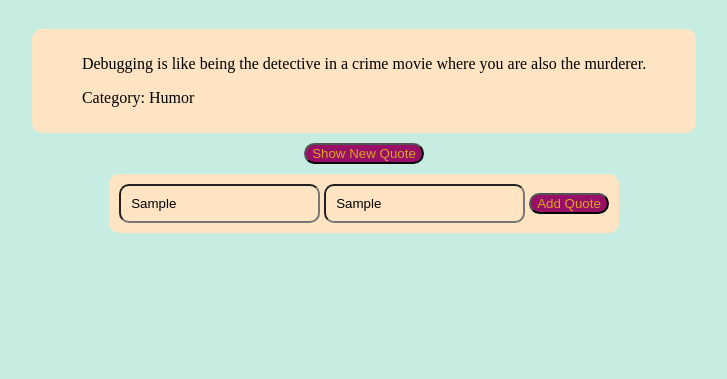
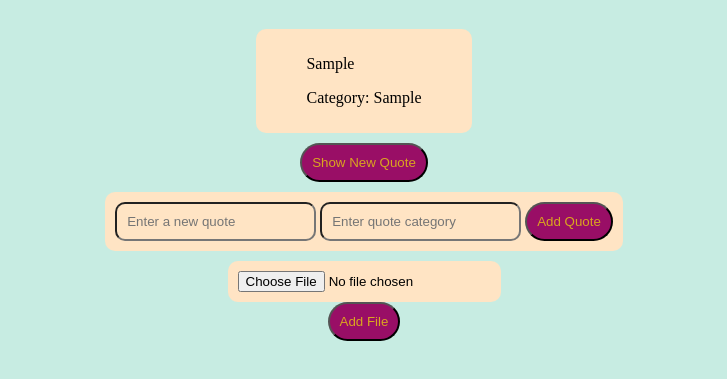
Before and after one commit to Morest1124/alx_fe_javascript, a plain HTML site: page dom-manipulation/index.html in a window 1280 px wide. Both pictures are taken after typing "Sample", "Sample" into the empty fields and a click on the button "Add Quote". Shown: the part 69-448 px from the top of the page, without its empty margins (276-1003 px from the left). Drawn offline with Linux system fonts and the light colour scheme.

Commit message:
Add files via upload

```diff
--- a/dom-manipulation/index.html
+++ b/dom-manipulation/index.html
@@ -16,6 +16,7 @@
         background-color: rgb(210, 5, 46);
         border-radius: 30px;
         margin: 10px;
+        padding: 20px;
       }
       div,
       input {
@@ -27,6 +28,7 @@
         color: goldenrod;
         background-color: rgb(153, 14, 102);
         border-radius: 20px;
+        padding: 10px;
       }
     </style>
   </head>
@@ -46,6 +48,14 @@
       <button onclick="addQuote()">Add Quote</button>
     </div>
 
+    <input
+      type="file"
+      id="importFile"
+      accept=".json"
+      onchange="importFromJsonFile(event)"
+    />
+    <button id="addfiles" onclick="addFile()">Add File</button>
+
     <script src="script.js"></script>
   </body>
 </html>
--- a/dom-manipulation/script.js
+++ b/dom-manipulation/script.js
@@ -21,6 +21,7 @@ let newQuoteCategory = document.getElementById("newQuoteCategory");
 if (newQuoteBtn == true) {
   newQuoteBtn.addEventListener("click", "newQuoteText");
 }
+
 // Function to show a random quote
 function showRandomQuote() {
   let randomIndex = Math.floor(Math.random() * quotes.length);
@@ -36,23 +37,21 @@ function showRandomQuote() {
 }
 
 // Function to add a new quote
-function createAddQuoteForm() {
+function addQuote() {
   let text = newQuoteText.value.trim();
   let category = newQuoteCategory.value.trim();
-  let createElement = createAddQuoteForm.trim();
-  append.child;
 
   // Simple validation
   if (text === "" || category === "") {
     alert("Please enter both a quote and a category.");
     return;
   }
-
   // Add to our quotes array
   quotes.push({ text: text, category: category });
 
   // Clear the input fields
   newQuoteText.value = "";
+  ``;
   newQuoteCategory.value = "";
 
   // Feedback
@@ -73,4 +72,4 @@ showRandomQuote();
 // When user clicks the button, show a new random quote
 newQuoteBtn.onclick = showRandomQuote;
 
-// Note: The Add Quote button calls createAddQuoteForm() directly (via onclick in your HTML)
+// Note: The Add Quote button calls addQuote() directly (via onclick in your HTML)
```
